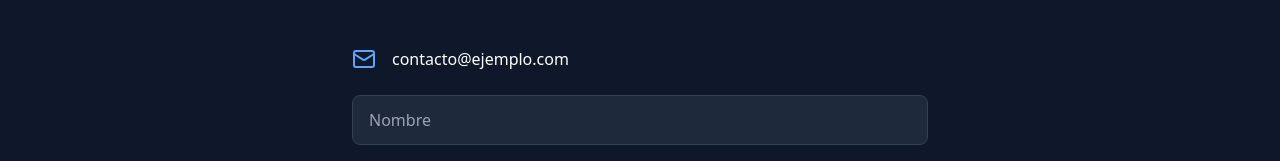
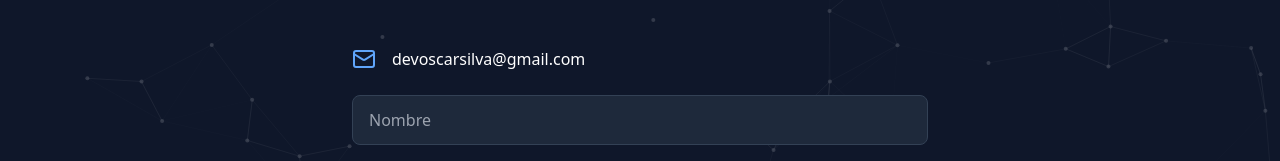
Before and after one commit to OscarSilva-918/oscar-silva, a React (Vite) app: page / in a window 1280 px wide. Shown: the part 2449-2610 px from the top of the page. Built offline with nearby package versions, Linux system fonts and the light colour scheme.

Commit message:
Edite la seccion contactos

```diff
--- a/src/App.tsx
+++ b/src/App.tsx
@@ -68,8 +68,8 @@ function App() {
 
       {/* Hero Section */}
       <header className="pt-16 bg-slate-900 text-white relative overflow-hidden">
-        <div className="absolute inset-0 "></div>
-        <AnimatedBackground />
+      <div className="absolute inset-0 "></div>
+      <AnimatedBackground />
 
         <div className="container mx-auto px-6 py-32 relative">
           <div className="max-w-3xl">
@@ -220,14 +220,15 @@ function App() {
       </section>
 
       {/* Contact Section */}
-      <section id="contact" className="py-20 bg-slate-900 text-white">
-        <div className="container mx-auto px-6">
+      <section id="contact" className="py-20 bg-slate-900 relative overflow-hidden text-white">
+      <AnimatedBackground />
+        <div className="container mx-auto px-6 relative z-10" >
           <h2 className="text-3xl font-bold mb-12 text-center">Contacto</h2>
           <div className="max-w-xl mx-auto">
             <div className="flex items-center gap-4 mb-6">
               <Mail className="text-blue-400" size={24} />
               <a href="mailto:contacto@ejemplo.com" className="hover:text-blue-400 transition">
-                contacto@ejemplo.com
+                devoscarsilva@gmail.com
               </a>
             </div>
             <form className="space-y-6">
```
